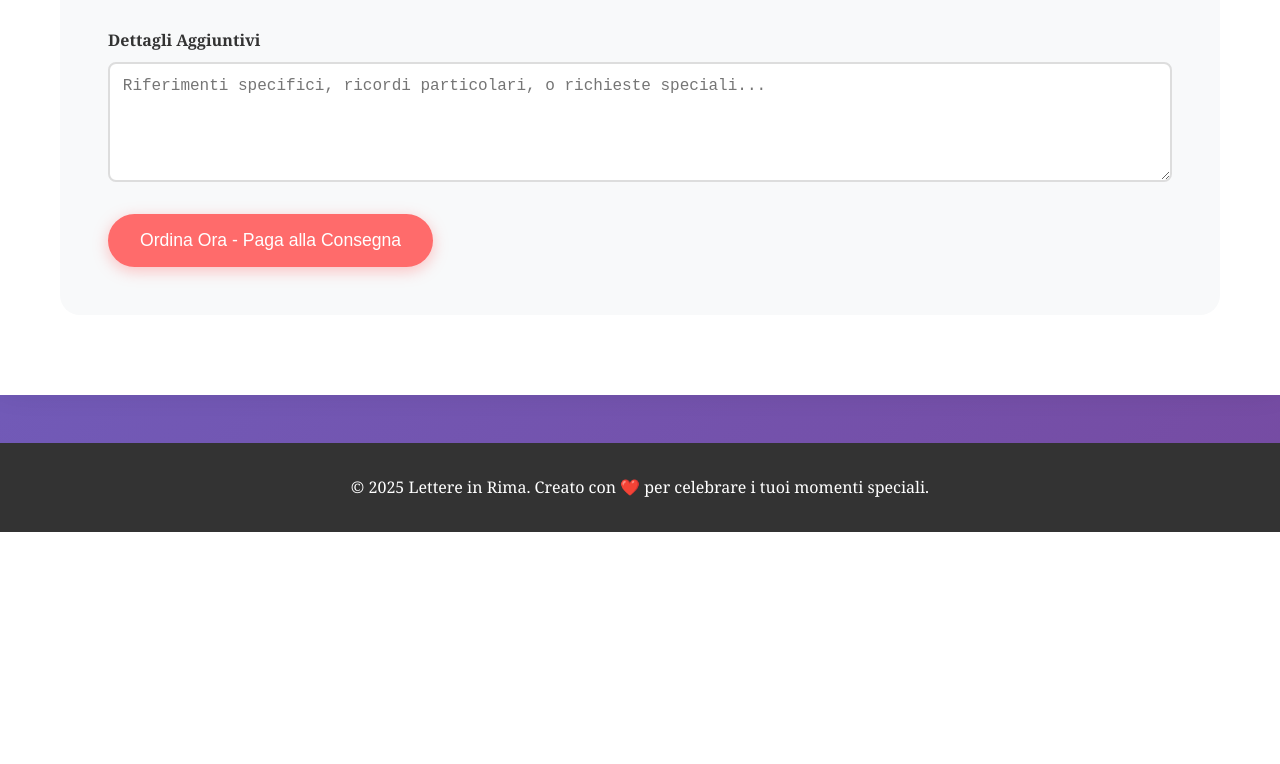
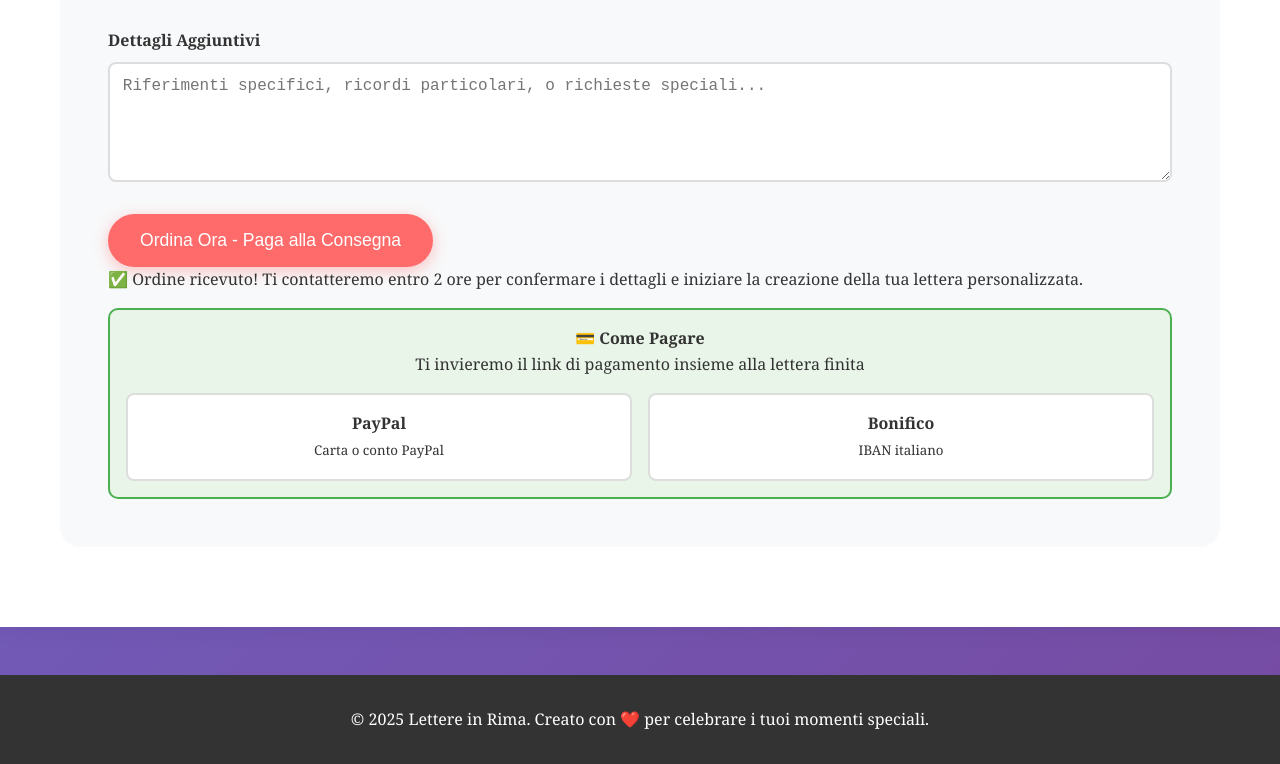
Before and after one commit to primaver-cloud/Lettere-in-rima, a plain HTML site: page index.html in a window 1280 px wide. Shown: the part 2961-3725 px from the top of the page. Before the commit the page ends 3493 px from the top, so only its background shows below. Drawn offline with Linux system fonts and the light colour scheme.

Commit message:
index.html
dd

```diff
--- a/index.html
+++ b/index.html
@@ -10,7 +10,6 @@ margin: 0;
 padding: 0;
 box-sizing: border-box;
 }
-
 body {
 font-family: 'Georgia', serif;
 line-height: 1.6;
@@ -18,7 +17,6 @@ color: #333;
 background: linear-gradient(135deg, #667eea 0%, #764ba2 100%);
 min-height: 100vh;
 }
-
 .container {
 max-width: 1200px;
 margin: 0 auto;
@@ -347,13 +345,31 @@ animation: fadeInUp 0.8s ease-out;
 }
 
 /* Success Message */
-.success-message {
-background: #4CAF50;
-color: white;
+.payment-info {
+background: #e8f5e8;
+border: 2px solid #4CAF50;
+border-radius: 10px;
 padding: 1rem;
+margin-top: 1rem;
+text-align: center;
+}
+
+.payment-methods {
+display: flex;
+justify-content: center;
+gap: 1rem;
+margin-top: 1rem;
+flex-wrap: wrap;
+}
+
+.payment-method {
+background: white;
+border: 2px solid #ddd;
 border-radius: 8px;
-margin-top: 1rem;
-display: none;
+padding: 1rem;
+text-align: center;
+flex: 1;
+min-width: 150px;
 }
 </style>
 </head>
@@ -479,7 +495,7 @@ sperando in una nuova primavera...
 <section id="ordina" class="section">
 <h2>Ordina la Tua Lettera</h2>
 <div class="order-form">
-<form id="orderForm">
+<form id="orderForm" action="https://formspree.io/f/TUA_EMAIL_QUI" method="POST">
 <div class="form-row">
 <div class="form-group">
 <label for="nome">Il Tuo Nome</label>
@@ -553,8 +569,29 @@ placeholder="Riferimenti specifici, ricordi particolari, o richieste speciali...
 
 <button type="submit" class="cta-button">Ordina Ora - Paga alla Consegna</button>
 
+<!-- Campi nascosti per email professionale -->
+<input type="hidden" name="_subject" value="🎯 Nuovo Ordine Lettera Personalizzata">
+<input type="hidden" name="_cc" value="tuaemail@gmail.com">
+<input type="hidden" name="_autoresponse" value="Grazie per il tuo ordine! Ti contatteremo entro 2 ore per confermare i dettagli. 📝✨">
+<input type="hidden" name="_template" value="table">
+
 <div class="success-message" id="successMessage">
 ✅ Ordine ricevuto! Ti contatteremo entro 2 ore per confermare i dettagli e iniziare la creazione della tua lettera personalizzata.
+
+<div class="payment-info">
+<h4>💳 Come Pagare</h4>
+<p>Ti invieremo il link di pagamento insieme alla lettera finita</p>
+<div class="payment-methods">
+<div class="payment-method">
+<strong>PayPal</strong><br>
+<small>Carta o conto PayPal</small>
+</div>
+<div class="payment-method">
+<strong>Bonifico</strong><br>
+<small>IBAN italiano</small>
+</div>
+</div>
+</div>
 </div>
 </form>
 </div>
```
